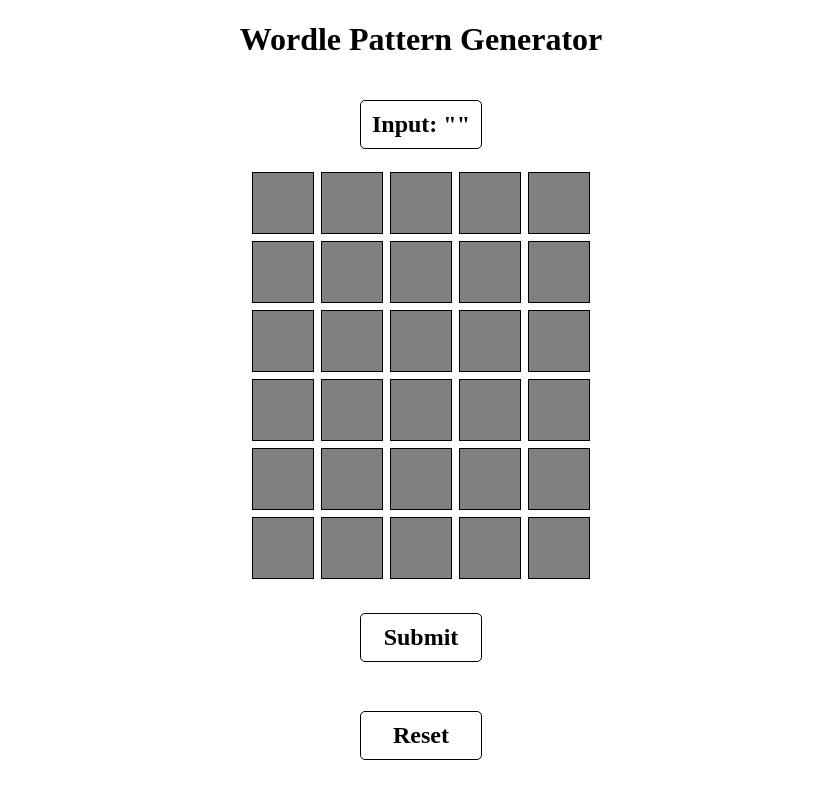
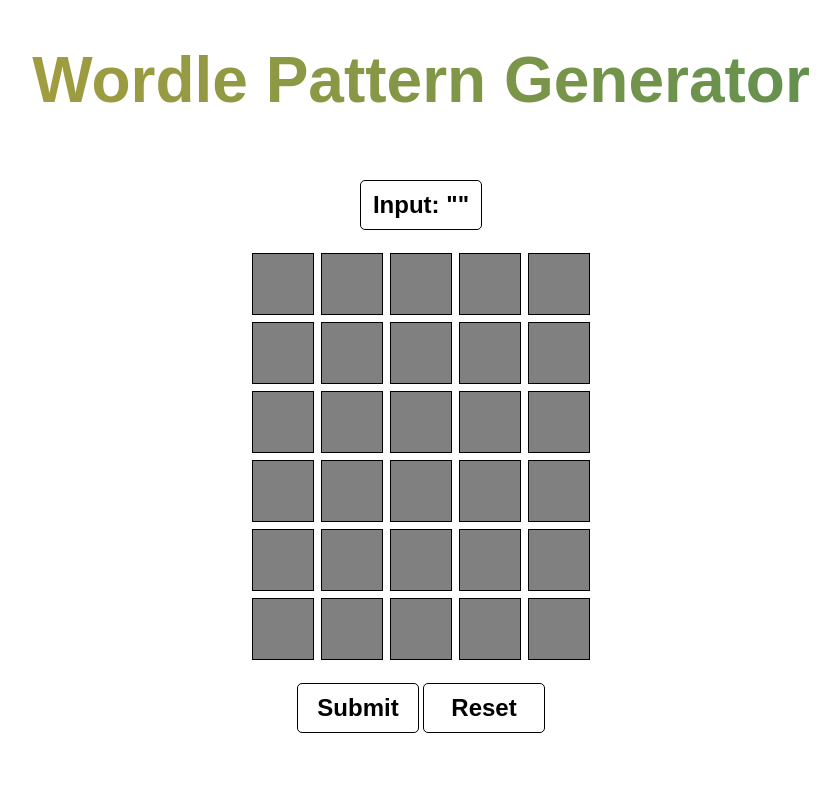
Before and after one commit to weewoo14/wordle-pattern-generator, a React (Vite) app: page / in a window 1280 px wide. Shown: the whole page, without its empty margins (219-1059 px from the left). Built offline with nearby package versions, Linux system fonts and the light colour scheme; no server answers.

Commit message:
Fixed a bug for no possibilities, added CSS styling

```diff
--- a/src/App.jsx
+++ b/src/App.jsx
@@ -58,8 +58,10 @@
         <PatternTile idname = "r6c5"/>
       </div>
 
-      <SubmitButton/>
-      <ResetButton/>
+      <div className = "FunctionalButtons">
+        <SubmitButton/>
+        <ResetButton/>
+      </div>
     </>
   );
 }
--- a/src/GlobalState.jsx
+++ b/src/GlobalState.jsx
@@ -44,6 +44,7 @@
 
   const [resetButtonPress, setResetButtonPress] = useState(false);
   const [wordleWord, setWordleWord] = useState(false);
+  const [possibleWords, setPossibleWords] = useState('');
 
   return (
     <GlobalContext.Provider value = {{
@@ -55,6 +56,9 @@
 
         wordleWord,
         setWordleWord,
+
+        possibleWords,
+        setPossibleWords,
 
         characterPlacement,
         setCharacterPlacement
--- a/src/PatternTile.jsx
+++ b/src/PatternTile.jsx
@@ -5,25 +5,7 @@
 import { useGlobalContext } from "./GlobalState.jsx";
 
 function PatternTile(props) {
-  const [wordList, setWordList] = useState('');
-  const { submitButtonPress, setSubmitButtonPress, resetButtonPress, setResetButtonPress, wordleWord, setWordleWord, characterPlacement, setCharacterPlacement } = useGlobalContext();
-
-  useEffect(() => {
-
-    const wordListFetch = async() => {
-
-      try {
-        const wordListFetch = await fetch("http://localhost:3001/data");
-        const wordListData = await wordListFetch.text();
-        const wordListArray = wordListData.split("\n");
-        setWordList(wordListArray);
-      } catch(err) {
-        console.error("Error in SubmitButton.jsx.", err);
-      }
-    }
-
-    wordListFetch();
-  }, []);
+  const { submitButtonPress, setSubmitButtonPress, resetButtonPress, setResetButtonPress, wordleWord, setWordleWord, possibleWords, setPossibleWords, characterPlacement, setCharacterPlacement } = useGlobalContext();
 
   const [buttonColors, setButtonColors] = useState({
     "r1c1" : "gray",
@@ -74,7 +56,6 @@
 
   useEffect(() => {
     if (submitButtonPress == true) {
-      let possibleWords = findWords(wordList, wordleWord, wordlePattern);
 
       if (possibleWords.length == 6) {
         setCharacterPlacement((prev) => {
@@ -87,7 +68,7 @@
           }
 
         })
-      }
+      };
     };
 
     if (resetButtonPress == true) {
--- a/src/SubmitButton.jsx
+++ b/src/SubmitButton.jsx
@@ -1,12 +1,40 @@
+import { useEffect, useState } from "react";
 import { findWords } from "./findpattern.js"
 import { wordlePattern } from "./global.js";
 import { useGlobalContext } from "./GlobalState.jsx";
 
 function SubmitButton() {
-  const { setSubmitButtonPress } = useGlobalContext();
+  const [wordList, setWordList] = useState('');
+  const { wordleWord, setSubmitButtonPress, possibleWords, setPossibleWords } = useGlobalContext();
+
+  useEffect(() => {
+
+      const wordListFetch = async() => {
+
+        try {
+          const wordListFetch = await fetch("http://localhost:3001/data");
+          const wordListData = await wordListFetch.text();
+          const wordListArray = wordListData.split("\n");
+          setWordList(wordListArray);
+        } catch(err) {
+          console.error("Error in SubmitButton.jsx.", err);
+        }
+      }
+
+      wordListFetch();
+    }, []);
+
+    function submitButtonPressed() {
+      setSubmitButtonPress(true);
+      setPossibleWords(findWords(wordList, wordleWord, wordlePattern));
+
+      if (possibleWords.length != 6) {
+        alert("No possibilities. Please reset your word and try a new pattern.");
+      };
+    };
 
   return (
-    <div className = "SubmitButton" onClick = {() => setSubmitButtonPress(true)}>
+    <div className = "SubmitButton" onClick = {() => submitButtonPressed()}>
       <h2 className = "SubmitButtonText"> Submit </h2>
     </div>
   );
--- a/src/index.css
+++ b/src/index.css
@@ -2,8 +2,15 @@
   --maxWindowWidth: 1470;
 }
 
+
 .HeaderTitle {
   text-align: center;
+  background-image: linear-gradient(to right, rgb(180, 160, 59), rgb(81, 141, 83));
+  color: transparent;
+  background-clip: text;
+
+  font-family: Arial, sans-serif;
+  font-size: 4rem;
 }
 
 .PatternTileRowDiv {
@@ -12,13 +19,16 @@
   max-width: var(--maxWindowWidth);
 }
 
+.FunctionalButtons {
+  display: flex;
+  justify-content: center;
+}
+
 .SubmitButton, .InputButton, .ResetButton {
   display: flex;
   justify-content: center;
   align-items: center;
   text-align: center;
-
-  margin-top: 10px;
 
 }
 
@@ -29,6 +39,29 @@
   border: 1.5px solid black;
   border-radius: 5px;
 
+  font-family: Arial, sans-serif;
+  color: black;
+
+  margin-left: 2px;
+  margin-right: 2px;
+
   cursor: pointer;
 
 }
+
+.SubmitButtonText:hover, .InputButtonText:hover, .ResetButtonText:hover {
+  width: 100px;
+  padding: 10px;
+
+  border: 1.5px solid rgb(81, 141, 83);
+  border-radius: 5px;
+
+  font-family: Arial, sans-serif;
+  color: rgb(81, 141, 83);
+
+  margin-left: 2px;
+  margin-right: 2px;
+
+  cursor: pointer;
+
+}
```
